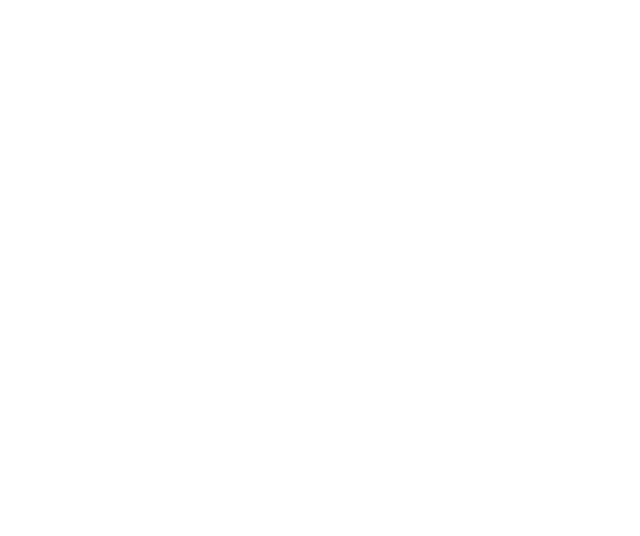
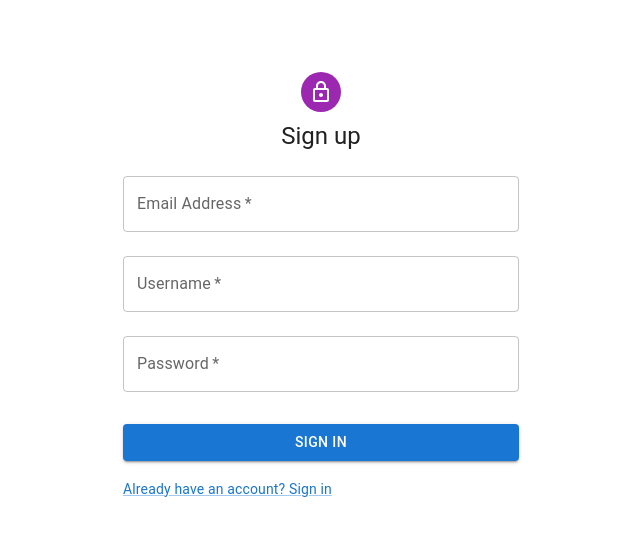
Before and after one commit to arminpatel/vcm-frontend, a React (Vite) app: page /sign-up in a window 1280 px wide. Before the commit this address had no page. Shown: the top 536 px of the page, without its empty margins (319-959 px from the left). Built offline with nearby package versions, Linux system fonts and the light colour scheme.

Commit message:
add sign up page

```diff
--- a/src/App.jsx
+++ b/src/App.jsx
@@ -4,6 +4,7 @@
 import Contest from "./pages/Contest";
 import { LocalizationProvider } from "@mui/x-date-pickers";
 import { AdapterDayjs } from "@mui/x-date-pickers/AdapterDayjs";
+import { Signup } from "./pages/Signup";
 
 export function App() {
   return (
@@ -12,6 +13,7 @@
         <Route path="/" element={<Home />} />
         <Route path="/create-contest" element={<CreateContest />} />
         <Route path="/contest" element={<Contest />} />
+        <Route path="/sign-up" element={<Signup />} />
       </Routes>
     </LocalizationProvider>
   );
--- /dev/null
+++ b/src/pages/Signup.jsx
@@ -0,0 +1,83 @@
+import { useState } from 'react'
+import Container from '@mui/material/Container'
+import CssBaseline from '@mui/material/CssBaseline'
+import Box from '@mui/material/Box'
+import Avatar from '@mui/material/Avatar'
+import LockOutlinedIcon from '@mui/icons-material/LockOutlined'
+import Typography from '@mui/material/Typography'
+import TextField from '@mui/material/TextField'
+import Button from '@mui/material/Button'
+import Link from '@mui/material/Link'
+
+export const Signup = () => {
+  const [email, setEmail] = useState('')
+  const [username, setUsername] = useState('')
+  const [password, setPassword] = useState('')
+
+  const handleSubmit = (e) => {
+    e.preventDefault()
+    console.log(email, username, password)
+  }
+
+  return (
+    <Container component="main" maxWidth="xs">
+      <CssBaseline />
+      <Box sx={{
+        marginTop: 8,
+        display: 'flex',
+        flexDirection: 'column',
+        alignItems: 'center',
+      }}>
+        <Avatar sx={{ m: 1, bgcolor: 'secondary.main' }}>
+          <LockOutlinedIcon />
+        </Avatar>
+        <Typography component="h1" variant="h5">
+          Sign up
+        </Typography>
+        <Box component="form" onSubmit={ handleSubmit } sx={{ mt: 1 }}>
+          <TextField
+            margin="normal"
+            required
+            fullWidth
+            id="email"
+            type="email"
+            label="Email Address"
+            name="email"
+            autoComplete="email"
+            onChange={(e) => setEmail(e.target.value)}
+          />
+          <TextField
+            margin="normal"
+            required
+            fullWidth
+            id="username"
+            label="Username"
+            name="username"
+            onChange={(e) => setUsername(e.target.value)}
+          />
+          <TextField
+            margin="normal"
+            required
+            fullWidth
+            type="password"
+            id="password"
+            label="Password"
+            name="password"
+            onChange={(e) => setPassword(e.target.value)}
+          />
+          <Button
+            type="submit"
+            fullWidth
+            variant="contained"
+            sx={{ mt: 3, mb: 2 }}
+          >
+            Sign In
+          </Button>
+          <Link href="/login" variant="body2">
+            Already have an account? Sign in
+          </Link>
+        </Box>
+      </Box>
+    </Container>
+  )
+}
```
